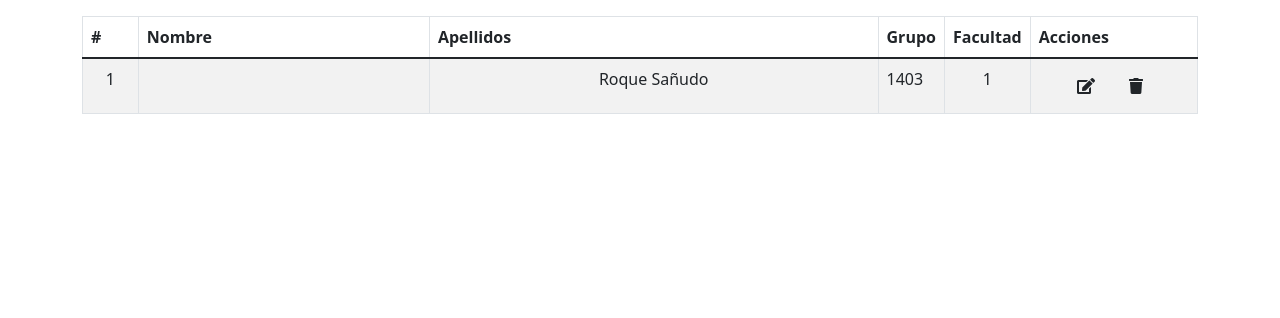
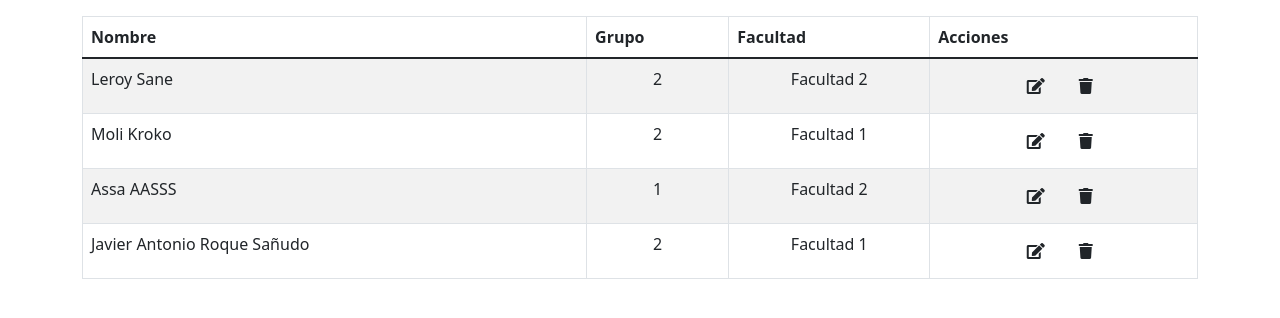
Before and after one commit to javicaib/SGGU, a Django app: page /listar_estudiantes in a window 1280 px wide. Shown: the part 88-406 px from the top of the page. Run offline with Django 4.2, Linux system fonts and the light colour scheme; a user stored in the database is signed in; data comes from the database, SQL or seed files in the repository; both versions use the stored data as it was after the commit; some libraries are stand-ins or nearby versions.

Commit message:
Listar OKOK

```diff
--- a/App/Core/views.py
+++ b/App/Core/views.py
@@ -7,7 +7,3 @@
 @login_required
 def inicio(request):
     return render(request,'index.html')
-@login_required
-@group_required('Admin')
-def listar_Estudiantes(request):
-    return render(request,'listar.html')
--- a/App/Estudiante/views.py
+++ b/App/Estudiante/views.py
@@ -1,6 +1,9 @@
 from django.shortcuts import render
 from App.Estudiante.form import FormularioEstudiante
 from django.http import HttpResponseRedirect
+from django.contrib.auth.decorators import login_required
+from App.Seguridad.decorador import group_required
+from App.Estudiante.models import Estudiante
 
 
 # Create your views here.
@@ -24,3 +27,13 @@
         form = FormularioEstudiante()
 
     return render(request, 'c_estudiante.html', {'form': form})
+
+
+@login_required
+@group_required('Admin')
+def listar_estudiantes(request):
+    estudiantes = Estudiante.objects.all()
+    context = {
+        'estudiantes': estudiantes
+    }
+    return render(request, 'listar.html', context)
--- a/SGGU/urls.py
+++ b/SGGU/urls.py
@@ -16,14 +16,14 @@
 from django.contrib import admin
 from django.urls import path
 from django.urls.conf import include
-from App.Core.views import inicio, listar_Estudiantes
+from App.Core.views import inicio
 from App.Seguridad.views import salir, forbbiden
-from App.Estudiante.views import add_etudiante
+from App.Estudiante.views import add_etudiante,listar_estudiantes
 
 urlpatterns = [
     path('admin/', admin.site.urls),
     path('', inicio, name='index'),
-    path('listar_estudiantes', listar_Estudiantes, name='listar_Estudiantes'),
+    path('listar_estudiantes', listar_estudiantes, name='listar_Estudiantes'),
     path('accounts/', include('django.contrib.auth.urls')),
     path('salir', salir, name='salir'),
     path('403', forbbiden, name='forbbiden'),
--- a/templates/listar.html
+++ b/templates/listar.html
@@ -5,28 +5,25 @@
             <table class="table table-striped table-bordered">
                 <thead>
                     <tr>
-                        <th style="width: 5%;">#</th>
+
                         <th>Nombre</th>
-                        <th>Apellidos</th>
-                        <th style="width: 5%;">Grupo</th>
-                        <th style="width: 5%;">Facultad</th>
-                        <th style="width: 15%;">Acciones</th>
+                        <th>Grupo</th>
+                        <th>Facultad</th>
+                        <th>Acciones</th>
                     </tr>
                 </thead>
                 <tbody>
-                    <tr>
+                {% for e in estudiantes %}
 
+                <tr>
 
-
-                        <td class="text-center">1</td>
-                        <td class="text-center">{{result}}</td>
-                        <td class="text-center">Roque Sañudo</td>
-                        <td>1403</td>
-                        <td class="text-center">1</td>
+                        <td>{{e.get_full_name}}</td>
+                        <td class="text-center">{{ e.grupo }}</td>
+                        <td class="text-center">Facultad {{ e.facultad }}</td>
                         <td class="text-center"><a class="mx-1 btn" href="#"><i class="fa fa-edit"></i></a><a class="mx-1 btn" href="#"><i class="fa fa-trash"></i></a><a class="mx-1" href="#"></a></td>
 
-                    </tr>
-                    <tr></tr>
+                </tr>
+                 {% endfor %}
                 </tbody>
             </table>
         </div>
```
Also changed, not shown: SGGU/settings.py (line endings or trailing spaces), db.sqlite3.
